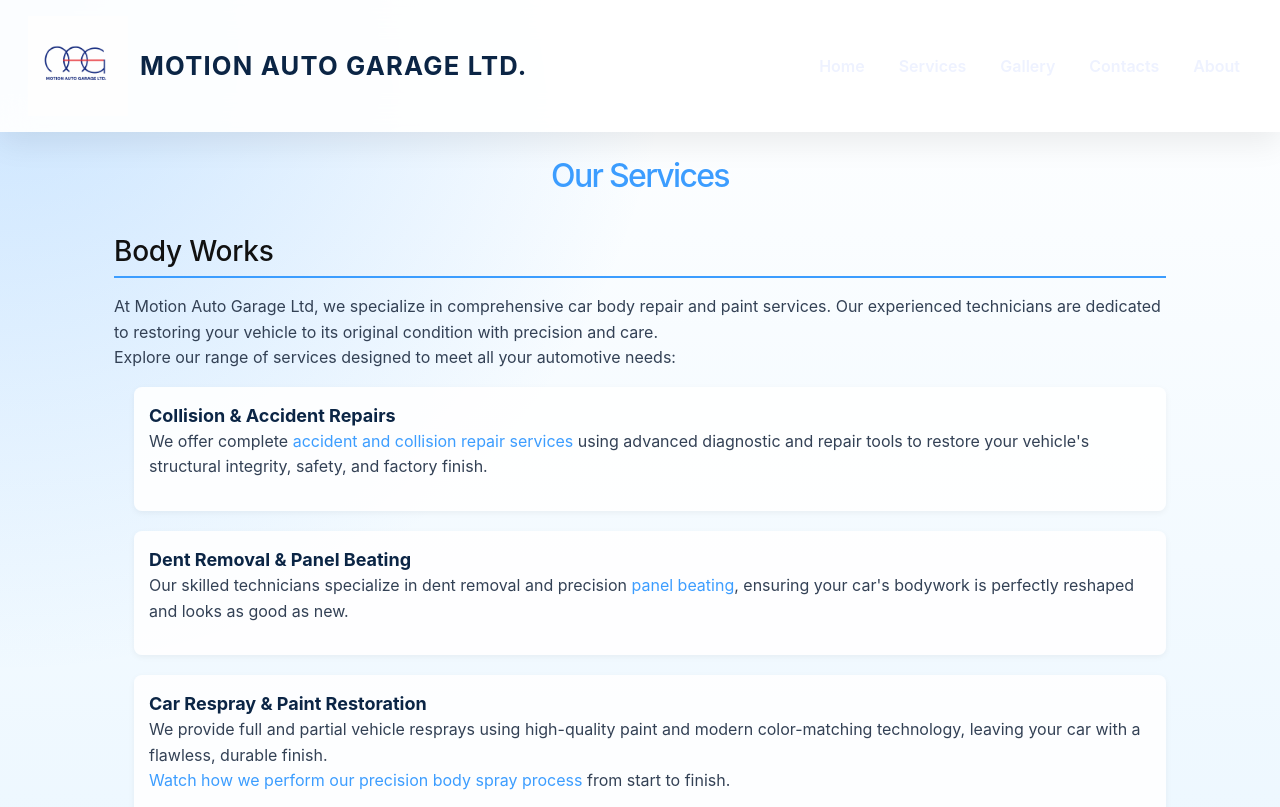
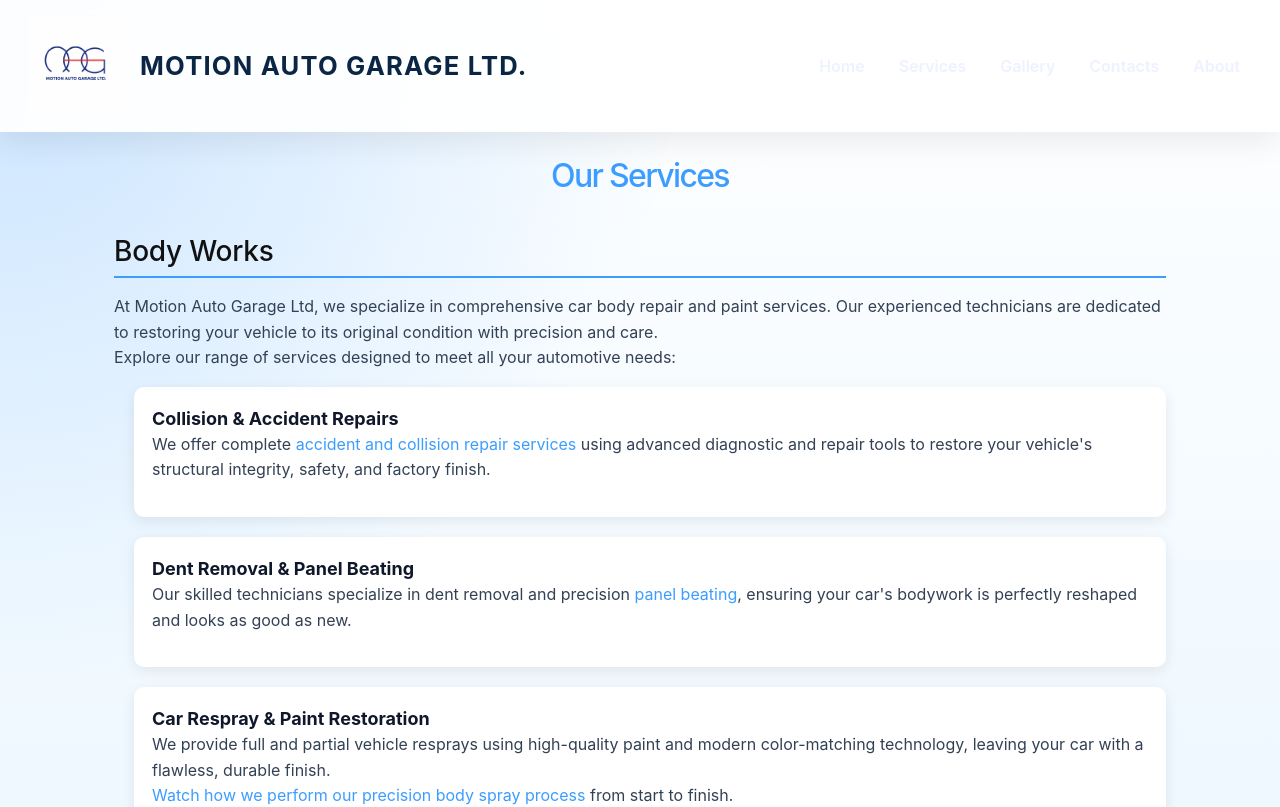
Before and after one commit to Jamoo020/Motion-auto-garage, a React (Vite) app: page /services in a window 1280 px wide. Shown: the top 807 px of the page. Built offline with nearby package versions, Linux system fonts and the light colour scheme.

Commit message:
Strengthen service card contrast with darker text and whiter cards

```diff
--- a/src/components/Services.css
+++ b/src/components/Services.css
@@ -27,14 +27,19 @@
 
 .service-list li {
   margin-bottom: 20px;
-  padding: 15px;
-  background: rgba(255, 255, 255, 0.9);
-  border-radius: 8px;
-  box-shadow: 0 2px 6px rgba(0, 0, 0, 0.05);
+  padding: 18px;
+  background: #ffffff;
+  border-radius: 10px;
+  box-shadow: 0 4px 14px rgba(0, 0, 0, 0.08);
+  color: #0f172a;
+}
+
+.service-list li p {
+  color: #334155;
 }
 
 .service-list strong {
-  color: #0b2545;
+  color: #0f172a;
   font-size: 18px;
 }
 
```
